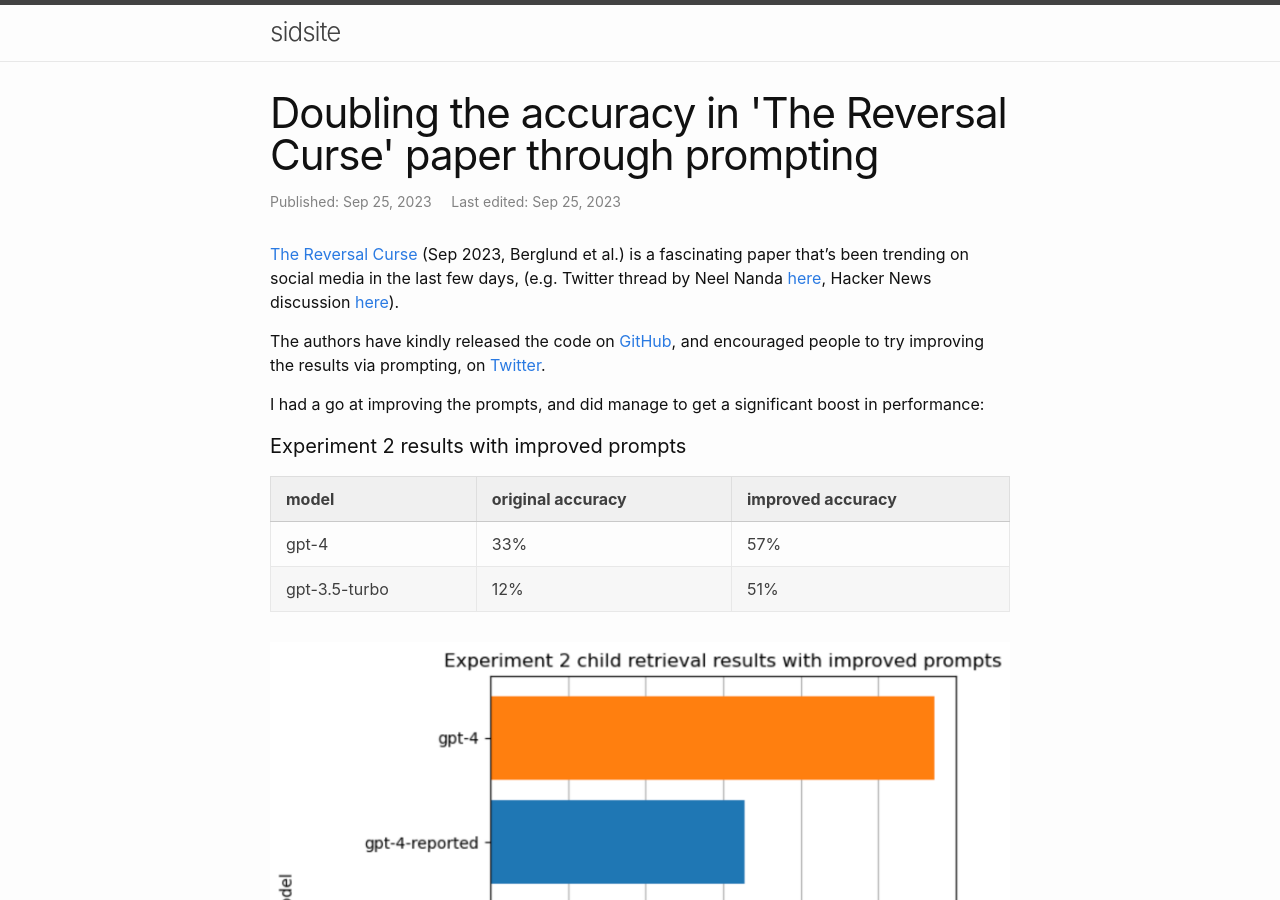
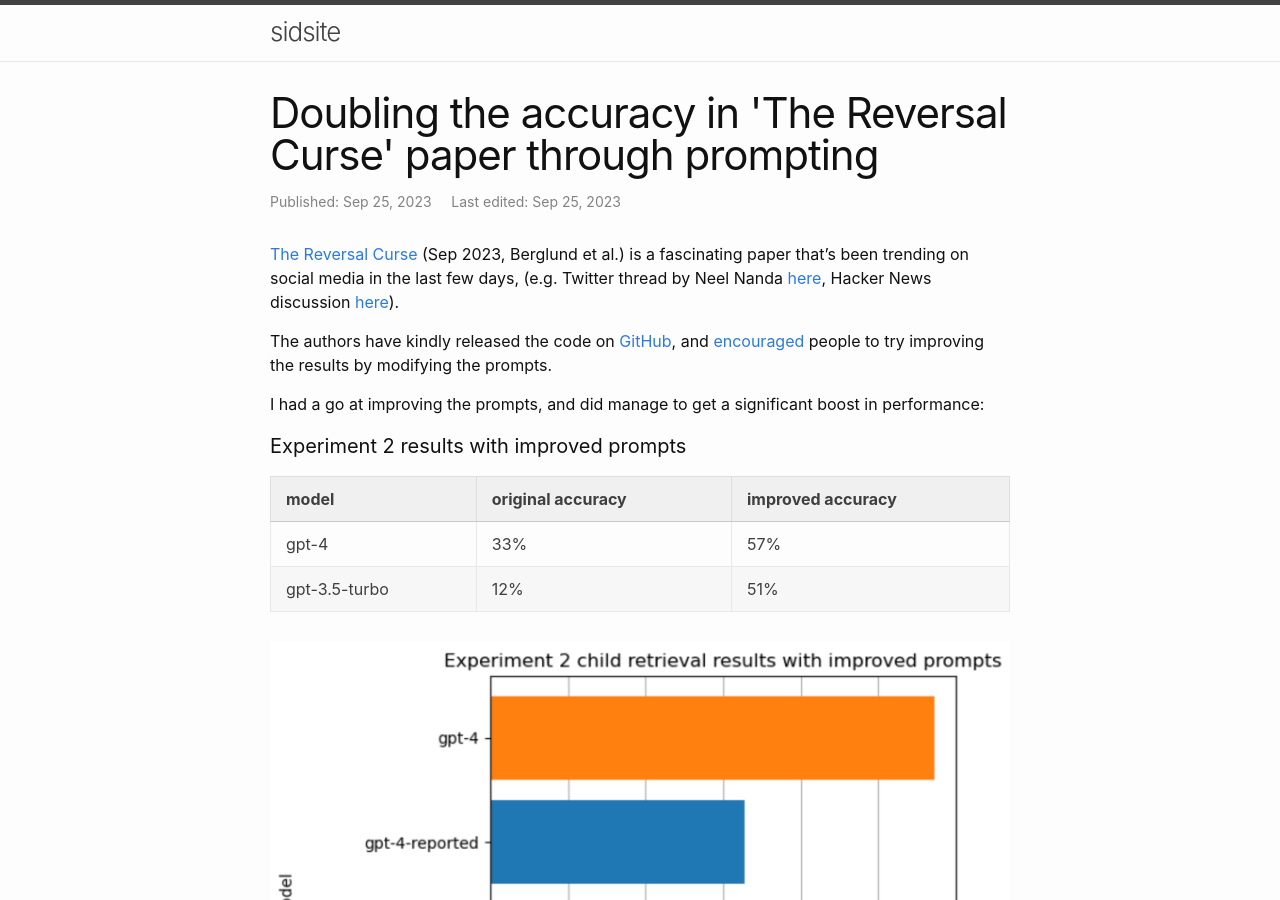
Before and after one commit to sradc/sradc.github.io, a Jekyll site: the page built from _posts/2023-09-25-reversal-curse.md, in a window 1280 px wide and 900 px high. Built offline with Jekyll 4.4.1, drawn with Linux system fonts in a browser that asks for light colours; comment, search, counter and statistics services are not loaded.

Commit message:
slightly clearer wording

```diff
--- a/_posts/2023-09-25-reversal-curse.md
+++ b/_posts/2023-09-25-reversal-curse.md
@@ -9,7 +9,7 @@ comments: true
 
 [The Reversal Curse](https://arxiv.org/abs/2309.12288) (Sep 2023, Berglund et al.) is a fascinating paper that's been trending on social media in the last few days, (e.g. Twitter thread by Neel Nanda [here](https://twitter.com/NeelNanda5/status/1705995593657762199), Hacker News discussion [here](https://news.ycombinator.com/item?id=37621999)).
 
-The authors have kindly released the code on [GitHub](https://github.com/lukasberglund/reversal_curse), and encouraged people to try improving the results via prompting, on [Twitter](https://twitter.com/OwainEvans_UK/status/1705355610827739147).
+The authors have kindly released the code on [GitHub](https://github.com/lukasberglund/reversal_curse), and [encouraged](https://twitter.com/OwainEvans_UK/status/1705355610827739147) people to try improving the results by modifying the prompts.
 
 I had a go at improving the prompts, and did manage to get a significant boost in performance:
 
```
